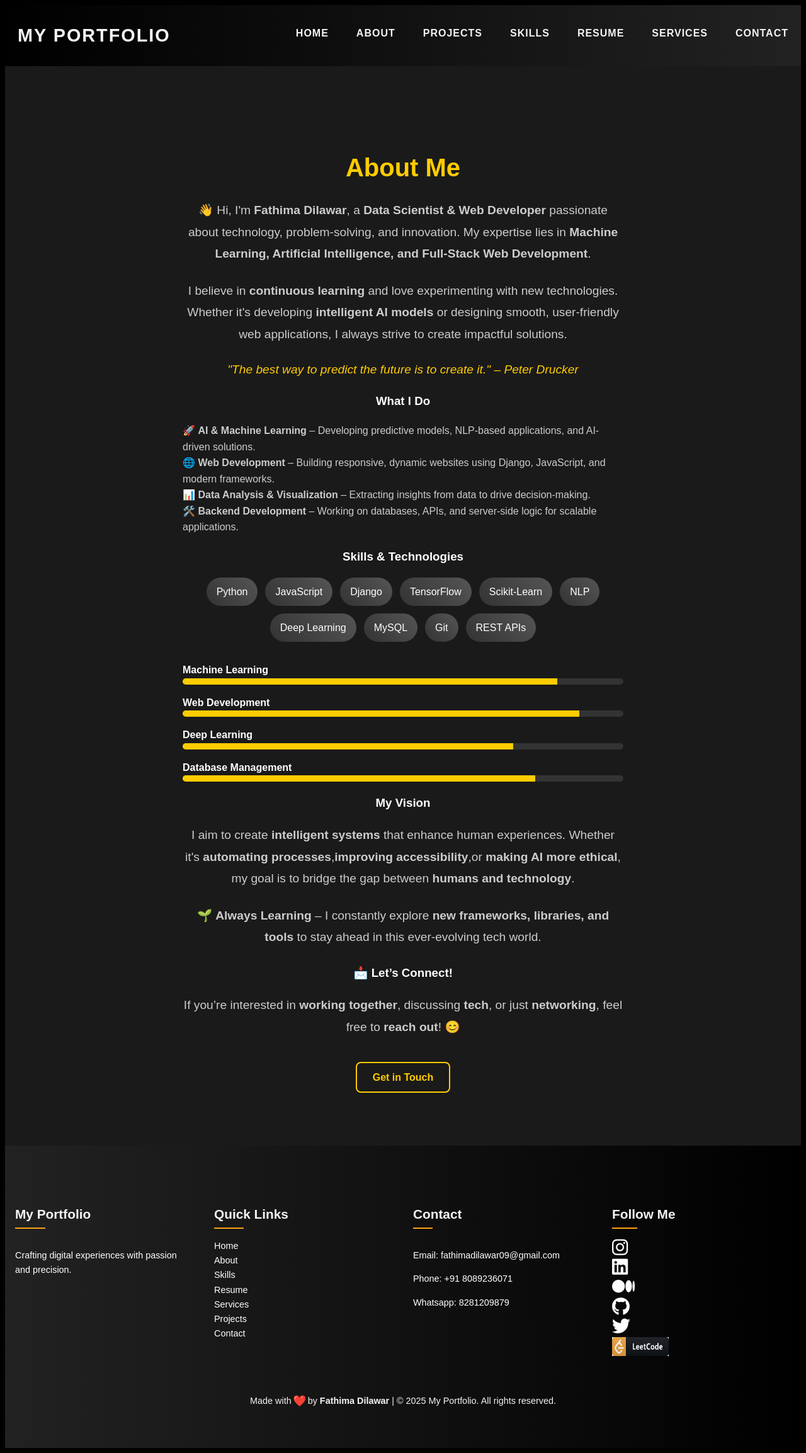
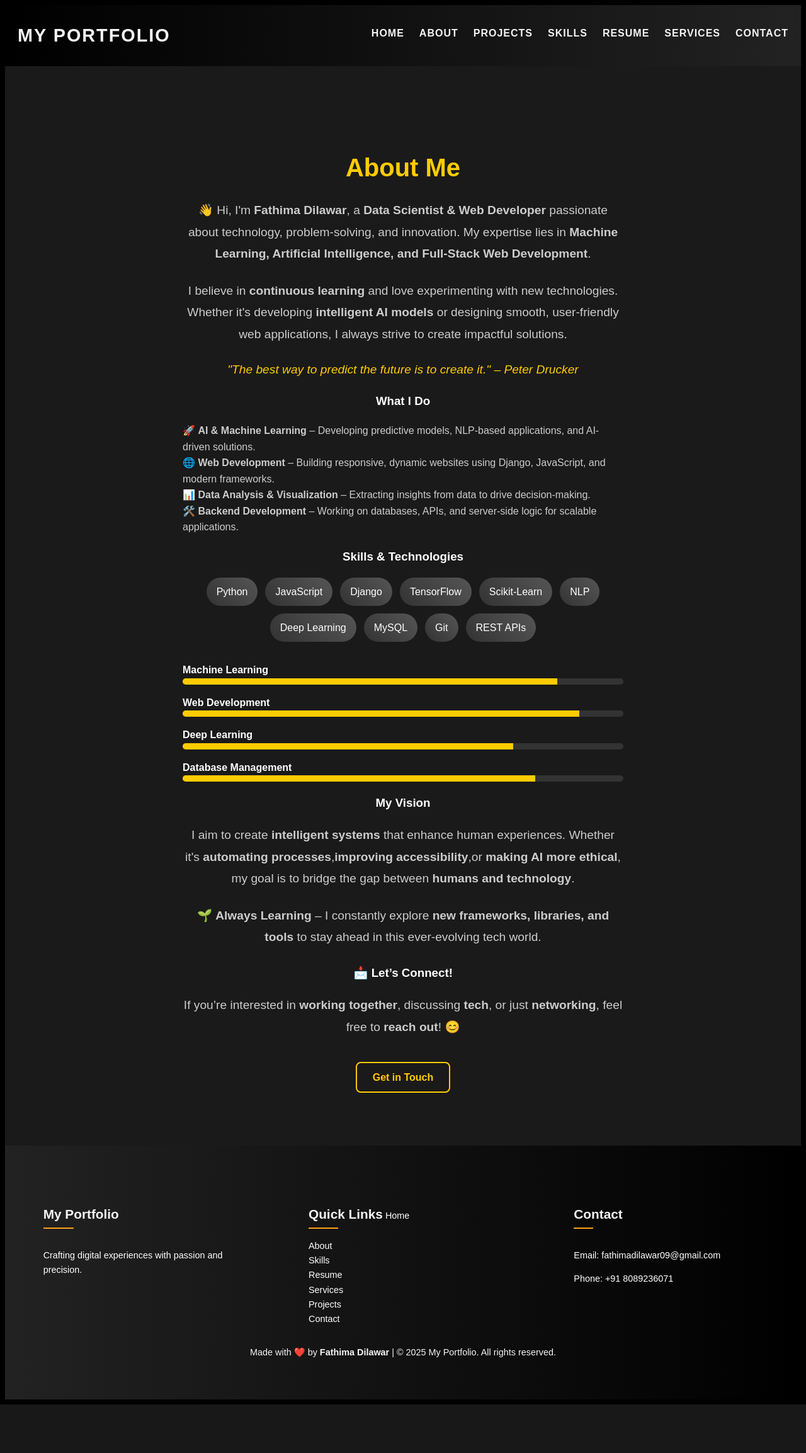
Before and after one commit to zeraafathima/portfolio-project, a Django app: page /about/ in a window 1280 px wide. Shown: the whole page at 63% size. After the commit the page ends 2230 px from the top, so only its background shows below. Run offline with Django 5.2, Linux system fonts and the light colour scheme.

Commit message:
Updated website content

```diff
--- a/templates/base.html
+++ b/templates/base.html
@@ -31,6 +32,7 @@
     display: flex;
     justify-content: space-between;
     align-items: center;
+    padding: 0 20px;
 }
 
 .logo {
@@ -54,7 +56,6 @@
 
 .nav-links li {
     display: inline-block;
-    position: relative;
 }
 
 .nav-links a {
@@ -65,7 +66,6 @@
     letter-spacing: 1px;
     transition: color 0.3s ease, transform 0.3s ease;
     display: inline-block;
-    margin-right: 20px;
 }
 
 .nav-links a:hover {
@@ -167,39 +202,16 @@
     font-size: 0.9rem;
 }
 
-/* Heart Animation */
-.heart {
-    display: inline-block;
-    animation: heartbeat 1.5s infinite ease-in-out;
-}
+</style>
 
-@keyframes heartbeat {
-    0% { transform: scale(1); }
-    50% { transform: scale(1.2); }
-    100% { transform: scale(1); }
-}
-
-/* Responsive Footer */
-@media (max-width: 768px) {
-    .footer-container {
-        flex-direction: column;
-        align-items: center;
-    }
-
-    .footer-section {
-        text-align: center;
-    }
-}
-
-
-
-
-</style>
 <body>
     <header>
         <nav>
             <div class="container">
-            <div class="logo"><b>MY PORTFOLIO</b></div>
+                <div class="logo"><b>MY PORTFOLIO</b></div>
+                <div class="menu-toggle" onclick="toggleMenu()">
+                    <i class="fas fa-bars"></i>
+                </div>
                 <ul class="nav-links">
                     <li><a href="{% url 'home' %}"><b>HOME</b></a></li>
                     <li><a href="{% url 'about' %}"><b>ABOUT</b></a></li>
@@ -236,43 +248,20 @@
                 <a href="{% url 'projects' %}">Projects</a><br>
                 <a href="{% url 'contact' %}">Contact</a>
             </div>
-            <!-- Contact Information -->
             <div class="footer-section">
                 <h4>Contact</h4>
                 <p>Email: fathimadilawar09@gmail.com</p>
                 <p>Phone: +91 8089236071</p>
-                <p>Whatsapp: 8281209879</p>
             </div>
-            <!-- Social Media Icons -->
-            <div class="footer-section">
-                <h4>Follow Me</h4>
-                <div class="social-links">
-                    <a href="https://instagram.com/zeraa.fathima" target="_blank" class="social-icon instagram">
-                        <i class="fab fa-instagram fa-2x"></i>
-                    </a><br>
+        </div>
+        <p>Made with <span class="heart">❤️</span> by <strong>Fathima Dilawar</strong> | &copy; 2025 My Portfolio. All rights reserved.</p>
+    </footer>
 
-                    <a href="https://linkedin.com/in/fathimadilawar" target="_blank" class="social-icon linkedin">
-                        <i class="fab fa-linkedin fa-2x"></i>
-                    </a><br>
-                    <a href="https://medium.com/@zeraafathima" target="_blank">
-                        <i class="fab fa-medium fa-2x"></i>
-                    </a><br>
+    <script>
+        function toggleMenu() {
+            document.querySelector('.nav-links').classList.toggle('active');
+        }
+    </script>
 
-                    <a href="https://github.com/zeraafathima" target="_blank" class="social-icon github">
-                        <i class="fab fa-github fa-2x"></i>
-                    </a><br>
-                    <a href="https://twitter.com/zeraafathima" target="_blank" class="social-icon twitter">
-                        <i class="fab fa-twitter fa-2x"></i>
-                    </a><br>
-                    <a href="https://leetcode.com/zeraafathima" target="_blank" class="social-icon leetcode">
-                        <img src="{% static 'images/images.jpeg' %}" height="30px"width="90px" alt="LeetCode">
-                    </a>
-                </div>
-            </div>
-        </div><br>
-
-
-            <p>Made with <span class="heart">❤️</span> by <strong>Fathima Dilawar </strong> | &copy; 2025 My Portfolio. All rights reserved.</p>
-
-
-    </footer>
+</body>
+</html>
```
Also changed, not shown: other parts of templates/base.html (+43 -7 lines).
